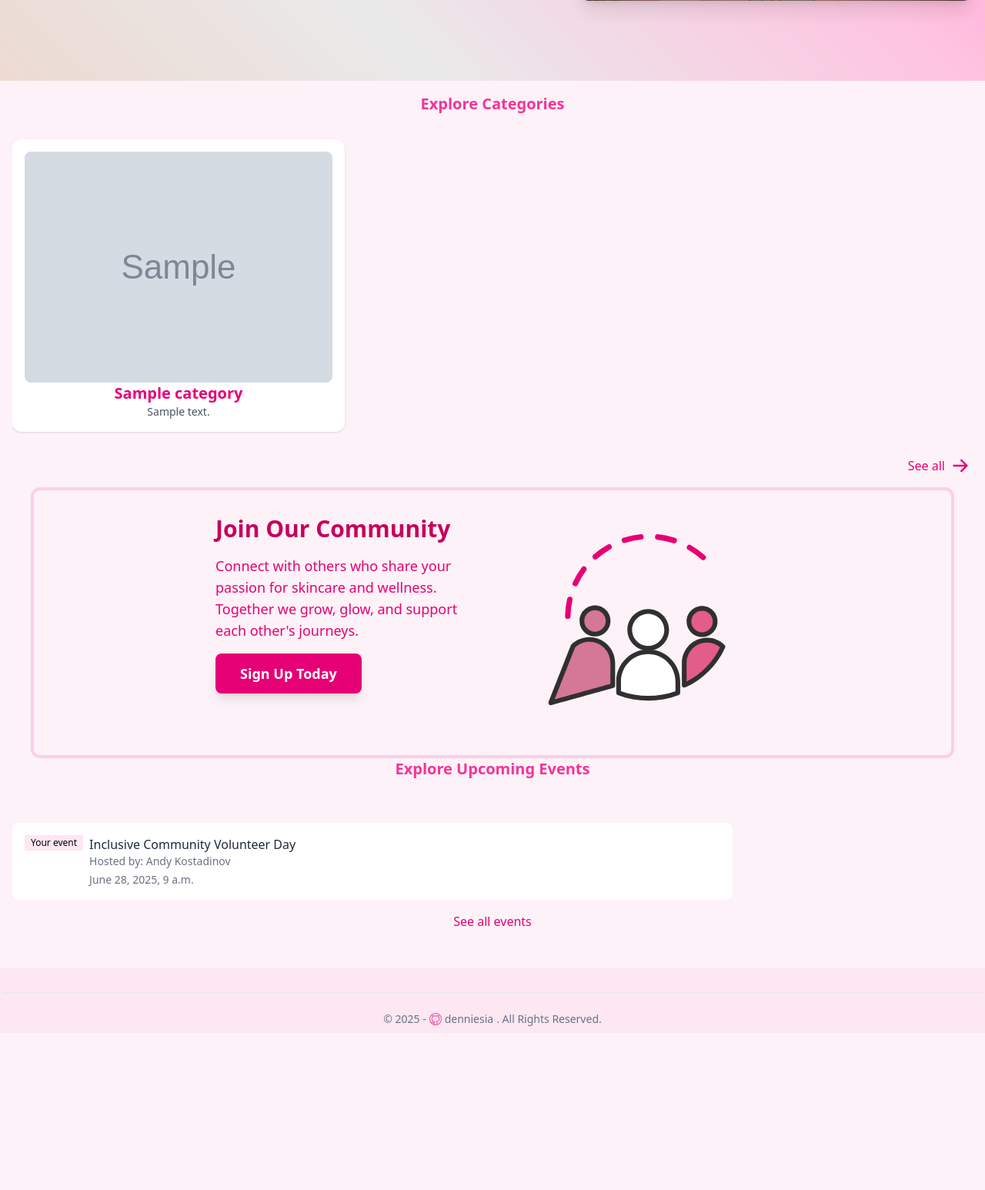
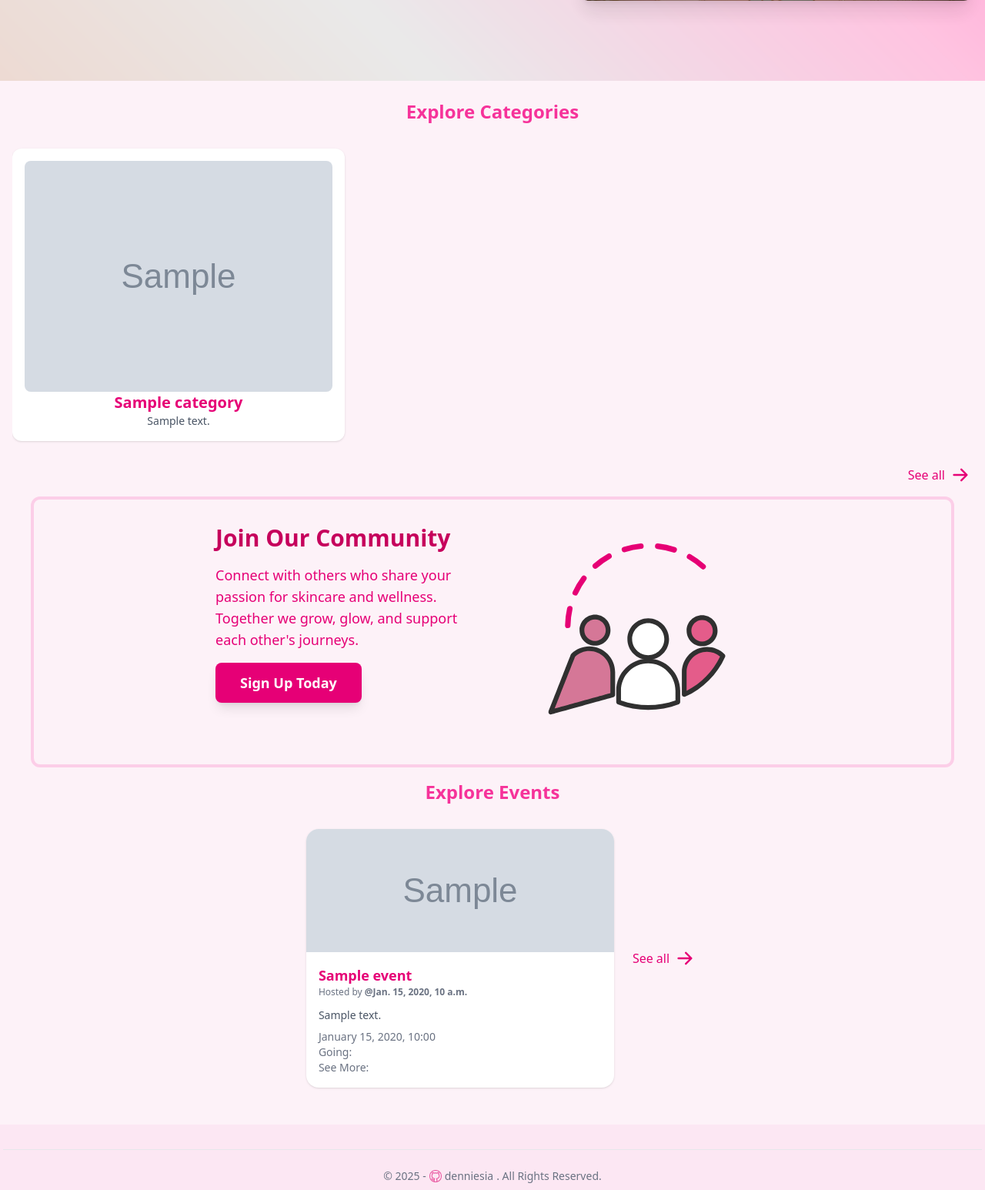
Before and after one commit to denniesia/beaunity, a Django app: template templates/common/landing_page.html in a window 1280 px wide. Shown: the part 515-2061 px from the top of the page at 77% size. Before the commit the page ends 1848 px from the top, so only its background shows below. Run offline with Django 5.2, Linux system fonts and the light colour scheme; the template is opened without the code that fills it: most values are stand-ins (such as "Sample title", 1, 10 or a date in 2020); grey boxes marked "Sample" are stand-in pictures; some libraries are stand-ins or nearby versions.

Commit message:
feat: landing page + events section

```diff
--- a/beaunity/accounts/views.py
+++ b/beaunity/accounts/views.py
@@ -15,7 +15,7 @@ class AppUserRegisterView(CreateView):
     model = UserModel
     form_class = AppUserCreationForm
     template_name = 'accounts/register-page.html'
-    success_url = reverse_lazy('index')
+    success_url = reverse_lazy('landing_page')
 
     def form_valid(self, form):
         response = super().form_valid(form)
--- a/beaunity/common/views.py
+++ b/beaunity/common/views.py
@@ -10,6 +10,7 @@ from beaunity.event.models import Event
 from beaunity.category.models import Category
 from beaunity.accounts.models import AppUser
 from django.db.models import Q
+from django.db.models.functions import TruncDate
 # Create your views here.
 class IndexView(TemplateView):
     template_name = 'common/landing_page.html'
@@ -17,7 +18,9 @@ class IndexView(TemplateView):
     def get_context_data(self, **kwargs):
         context = super().get_context_data(**kwargs)
         context['categories'] = Category.objects.all()
-        context['events'] = Event.objects.all().order_by('-start_time')
+        context['events'] = Event.objects.annotate(
+            start_date_only=TruncDate('start_time')
+        ).order_by('start_date_only')[:3]
         return context
 
 class SearchView(TemplateView):
--- a/beaunity/settings.py
+++ b/beaunity/settings.py
@@ -160,9 +160,9 @@ STATIC_ROOT = [
 # https://docs.djangoproject.com/en/5.2/ref/settings/#default-auto-field
 
 DEFAULT_AUTO_FIELD = 'django.db.models.BigAutoField'
-LOGIN_REDIRECT_URL = 'index'
+LOGIN_REDIRECT_URL = 'landing_page'
 
-LOGOUT_REDIRECT_URL = 'index'
+LOGOUT_REDIRECT_URL = 'landing_page'
 
 AUTH_USER_MODEL = 'accounts.AppUser'
 
--- a/templates/common/landing_page.html
+++ b/templates/common/landing_page.html
@@ -39,7 +39,7 @@
 </section>
     <section class="py-4 bg-pink-50 overflow-hidden">
         <div class="max-w-full mx-auto px-4">
-            <h2 class="text-xl font-bold text-pink-500 text-center">Explore Categories</h2>
+            <h2 class="text-2xl font-bold text-pink-500 text-center mt-2">Explore Categories</h2>
             <div id="scroll-wrapper" class="relative overflow-x-auto whitespace-nowrap py-8 min-h-[100px]">
                 <div id="scroll-content" class="flex gap-6">
                     {% for category in categories %}
@@ -84,29 +84,47 @@
                 </div>
             </div>
         </section>
-
-    <div class="max-w-full mx-auto px-4">
-        <h2 class="text-xl font-bold text-pink-500 text-center mb-6">Explore Upcoming Events</h2>
-
-        <!-- Events List Container -->
-        <div class="overflow-x-auto whitespace-nowrap py-8 min-h-[100px]">
-            <!-- Event 1 -->
-            <div class="bg-white w-3/4 p-4 rounded-lg shadow-sm border-l-4 border-pink-500 ">
-                <div class="flex items-start">
-                    <span class="bg-pink-100 text-pink-800 text-xs font-medium px-2 py-0.5 rounded mr-2">Your event</span>
-                    <div>
-                        <h2 class="font-medium text-gray-800">Inclusive Community Volunteer Day</h2>
-                        <p class="text-sm text-gray-500">Hosted by: Andy Kostadinov</p>
-                        <p class="text-sm text-gray-500 mt-1">June 28, 2025, 9 a.m.</p>
+        <div class="max-w-full mx-auto px-4">
+            <h2 class="text-2xl font-bold text-pink-500 text-center mt-4">Explore Events</h2>
+            <div class="relative overflow-x-auto py-8 pl-8">
+                <div class="flex justify-center gap-6 pl-8">
+                    {% for event in events %}
+                        <div class="w-full sm:w-80 md:w-96 lg:w-100 bg-white relative rounded-2xl shadow text-left flex-shrink-0 transition-all duration-300 transform cursor-pointer hover:scale-105 hover:shadow-pink-400 hover:shadow-lg">
+                            <a href="" >
+                                {% if event.created_by == user %}
+                                    <div class="absolute top-1 right-2 text-pink-600 text-xs font-semibold px-5 py-2 rounded-full shadow-md z-10" style=" background-color: white">
+                                        Your Event
+                                    </div>
+                                {% endif %}
+                                <img src="{{ event.poster_image.url }}" alt="Event Image" class="w-full h-40 object-cover rounded-t-2xl">
+                                <div class="p-4">
+                                    <h3 class="text-lg font-semibold text-pink-600">{{ event.title }}</h3>
+                                    <p class="text-xs text-gray-500 mb-3">
+                                        Hosted by
+                                        <a href="{% url 'profile-details' event.created_by.id %}"><strong>@{{ event.created_by }}</strong>
+                                        </a>
+                                    <p class="text-sm text-gray-600 mb-2">{{ event.details|truncatechars:90 }}</p>
+                                    <p class="text-sm text-gray-500">{{ event.start_time|date:"F j, Y, H:i" }}</p>
+                                    <p class="text-sm text-gray-500">Going: </p>
+                                    <p class="text-sm text-gray-500">See More: </p>
+                                </div>
+                            </a>
+                        </div>
+                    {% endfor %}
+                    <div class="flex mr-10 ">
+                        <a href="{% url 'events' %}" class="text-pink-600 font-medium hover:underline  flex items-center gap-1">
+                            See all
+                            <svg class="w-8 h-6" fill="currentColor" viewBox="0 0 20 20">
+                                <path fill-rule="evenodd" d="M10.293 3.293a1 1 0 011.414 0l6 6a1 1 0 010 1.414l-6 6a1 1 0 01-1.414-1.414L14.586 11H3a1 1 0 110-2h11.586l-4.293-4.293a1 1 0 010-1.414z" clip-rule="evenodd"/>
+                            </svg>
+                        </a>
                     </div>
                 </div>
             </div>
-            <!-- See All Button -->
-            <div class="text-center pt-4">
-            <a href="#" class="text-pink-600 hover:text-pink-800 font-medium hover:underline">See all events</a>
         </div>
-    </div>
-</div>
+
+
+
 
 
 
--- a/templates/event/events-overview.html
+++ b/templates/event/events-overview.html
@@ -125,7 +125,7 @@
                             <div class="relative bg-white border border-pink-200 rounded-2xl shadow-md overflow-hidden flex flex-col hover:-translate-y-1 hover:shadow-lg hover:shadow-pink-300">
                                 <!-- Label -->
                                 {% if event.created_by == user %}
-                                <div class="absolute top-3. right-2 text-pink-600 text-xs font-semibold px-5 py-2 rounded-full shadow-md z-10" style=" background-color: white">
+                                <div class="absolute top-3 right-2 text-pink-600 text-xs font-semibold px-5 py-2 rounded-full shadow-md z-10" style=" background-color: white">
                                     Your Event
                                 </div>
                                 {% endif %}
--- a/theme/static/css/dist/styles.css
+++ b/theme/static/css/dist/styles.css
@@ -19,6 +19,7 @@
     --color-pink-500: oklch(65.6% 0.241 354.308);
     --color-pink-600: oklch(59.2% 0.249 0.584);
     --color-pink-700: oklch(52.5% 0.223 3.958);
+    --color-pink-800: oklch(45.9% 0.187 3.815);
     --color-pink-900: oklch(40.8% 0.153 2.432);
     --color-gray-50: oklch(98.5% 0.002 247.839);
     --color-gray-100: oklch(96.7% 0.003 264.542);
@@ -34,13 +35,13 @@
     --color-white: #fff;
     --spacing: 0.25rem;
     --breakpoint-xl: 80rem;
-    --container-xs: 20rem;
     --container-md: 28rem;
     --container-xl: 36rem;
     --container-2xl: 42rem;
     --container-3xl: 48rem;
     --container-4xl: 56rem;
     --container-6xl: 72rem;
+    --container-7xl: 80rem;
     --text-xs: 0.75rem;
     --text-xs--line-height: calc(1 / 0.75);
     --text-sm: 0.875rem;
@@ -64,6 +65,7 @@
     --font-weight-bold: 700;
     --font-weight-extrabold: 800;
     --tracking-tight: -0.025em;
+    --tracking-wider: 0.05em;
     --leading-relaxed: 1.625;
     --radius-md: 0.375rem;
     --radius-lg: 0.5rem;
@@ -337,11 +363,20 @@
   .mr-3 {
     margin-right: calc(var(--spacing) * 3);
   }
+  .mr-10 {
+    margin-right: calc(var(--spacing) * 10);
+  }
+  .mr-100 {
+    margin-right: calc(var(--spacing) * 100);
+  }
   .mb-1 {
     margin-bottom: calc(var(--spacing) * 1);
   }
   .mb-2 {
     margin-bottom: calc(var(--spacing) * 2);
+  }
+  .mb-3 {
+    margin-bottom: calc(var(--spacing) * 3);
   }
   .mb-4 {
     margin-bottom: calc(var(--spacing) * 4);
@@ -672,6 +731,9 @@
   .overflow-x-auto {
     overflow-x: auto;
   }
+  .rounded {
+    border-radius: 0.25rem;
+  }
   .rounded-2xl {
     border-radius: var(--radius-2xl);
   }
@@ -689,6 +751,10 @@
   }
   .rounded-xl {
     border-radius: var(--radius-xl);
+  }
+  .rounded-t-2xl {
+    border-top-left-radius: var(--radius-2xl);
+    border-top-right-radius: var(--radius-2xl);
   }
   .border {
     border-style: var(--tw-border-style);
@@ -714,6 +780,10 @@
     border-bottom-style: var(--tw-border-style);
     border-bottom-width: 1px;
   }
+  .border-l-4 {
+    border-left-style: var(--tw-border-style);
+    border-left-width: 4px;
+  }
   .border-gray-200 {
     border-color: var(--color-gray-200);
   }
@@ -831,23 +898,47 @@
   .py-10 {
     padding-block: calc(var(--spacing) * 10);
   }
+  .py-12 {
+    padding-block: calc(var(--spacing) * 12);
+  }
   .py-16 {
     padding-block: calc(var(--spacing) * 16);
   }
-  .pt-2 {
-    padding-top: calc(var(--spacing) * 2);
-  }
   .pt-4 {
     padding-top: calc(var(--spacing) * 4);
   }
   .pt-8 {
     padding-top: calc(var(--spacing) * 8);
   }
+  .pr-8 {
+    padding-right: calc(var(--spacing) * 8);
+  }
+  .pr-10 {
+    padding-right: calc(var(--spacing) * 10);
+  }
+  .pr-20 {
+    padding-right: calc(var(--spacing) * 20);
+  }
   .pb-4 {
     padding-bottom: calc(var(--spacing) * 4);
   }
+  .pl-4 {
+    padding-left: calc(var(--spacing) * 4);
+  }
+  .pl-8 {
+    padding-left: calc(var(--spacing) * 8);
+  }
+  .pl-10 {
+    padding-left: calc(var(--spacing) * 10);
+  }
+  .pl-20 {
+    padding-left: calc(var(--spacing) * 20);
+  }
   .text-center {
     text-align: center;
+  }
+  .text-left {
+    text-align: left;
   }
   .text-2xl {
     font-size: var(--text-2xl);
@@ -952,6 +1047,9 @@
   .text-pink-700 {
     color: var(--color-pink-700);
   }
+  .text-pink-800 {
+    color: var(--color-pink-800);
+  }
   .text-red-500 {
     color: var(--color-red-500);
   }
@@ -990,6 +1091,10 @@
   }
   .shadow-md {
     --tw-shadow: 0 4px 6px -1px var(--tw-shadow-color, rgb(0 0 0 / 0.1)), 0 2px 4px -2px var(--tw-shadow-color, rgb(0 0 0 / 0.1));
+    box-shadow: var(--tw-inset-shadow), var(--tw-inset-ring-shadow), var(--tw-ring-offset-shadow), var(--tw-ring-shadow), var(--tw-shadow);
+  }
+  .shadow-sm {
+    --tw-shadow: 0 1px 3px 0 var(--tw-shadow-color, rgb(0 0 0 / 0.1)), 0 1px 2px -1px var(--tw-shadow-color, rgb(0 0 0 / 0.1));
     box-shadow: var(--tw-inset-shadow), var(--tw-inset-ring-shadow), var(--tw-ring-offset-shadow), var(--tw-ring-shadow), var(--tw-shadow);
   }
   .shadow-xl {
@@ -1199,18 +1329,28 @@
     }
   }
   @media (width >= 40rem) {
+    .sm\:w-72 {
+      width: calc(var(--spacing) * 72);
+    }
+  }
+  @media (width >= 40rem) {
+    .sm\:w-80 {
+      width: calc(var(--spacing) * 80);
+    }
+  }
+  @media (width >= 40rem) {
     .sm\:grid-cols-2 {
       grid-template-columns: repeat(2, minmax(0, 1fr));
-    }
-  }
-  @media (width >= 40rem) {
-    .sm\:flex-row {
-      flex-direction: row;
     }
   }
   @media (width >= 40rem) {
     .sm\:rounded-xl {
       border-radius: var(--radius-xl);
+    }
+  }
+  @media (width >= 40rem) {
+    .sm\:px-4 {
+      padding-inline: calc(var(--spacing) * 4);
     }
   }
   @media (width >= 40rem) {
@@ -1311,8 +1441,28 @@
     }
   }
   @media (width >= 64rem) {
+    .lg\:w-96 {
+      width: calc(var(--spacing) * 96);
+    }
+  }
+  @media (width >= 64rem) {
+    .lg\:w-100 {
+      width: calc(var(--spacing) * 100);
+    }
+  }
+  @media (width >= 64rem) {
+    .lg\:grid-cols-3 {
+      grid-template-columns: repeat(3, minmax(0, 1fr));
+    }
+  }
+  @media (width >= 64rem) {
     .lg\:grid-cols-12 {
       grid-template-columns: repeat(12, minmax(0, 1fr));
+    }
+  }
+  @media (width >= 64rem) {
+    .lg\:px-6 {
+      padding-inline: calc(var(--spacing) * 6);
     }
   }
   @media (width >= 64rem) {
```
Also changed, not shown: other parts of theme/static/css/dist/styles.css (+102 -35 lines).
